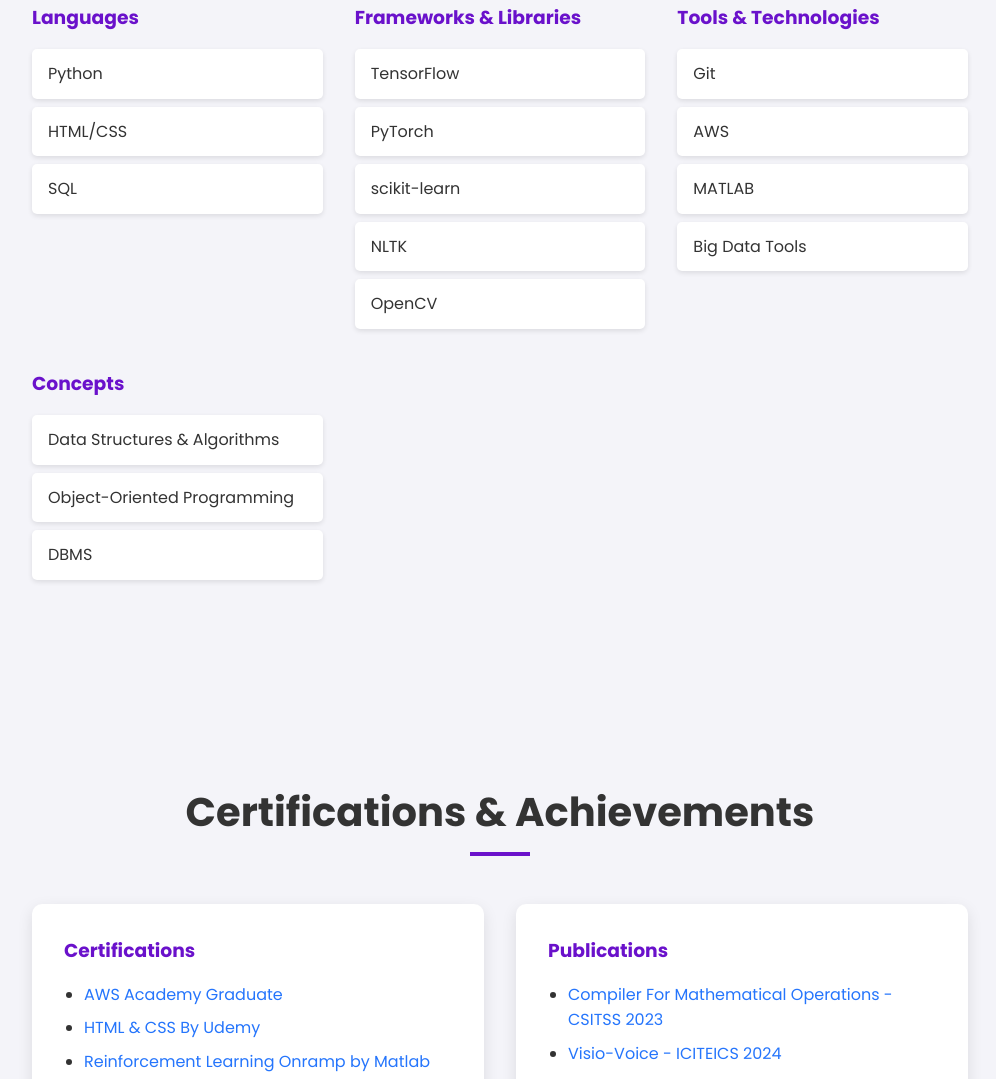
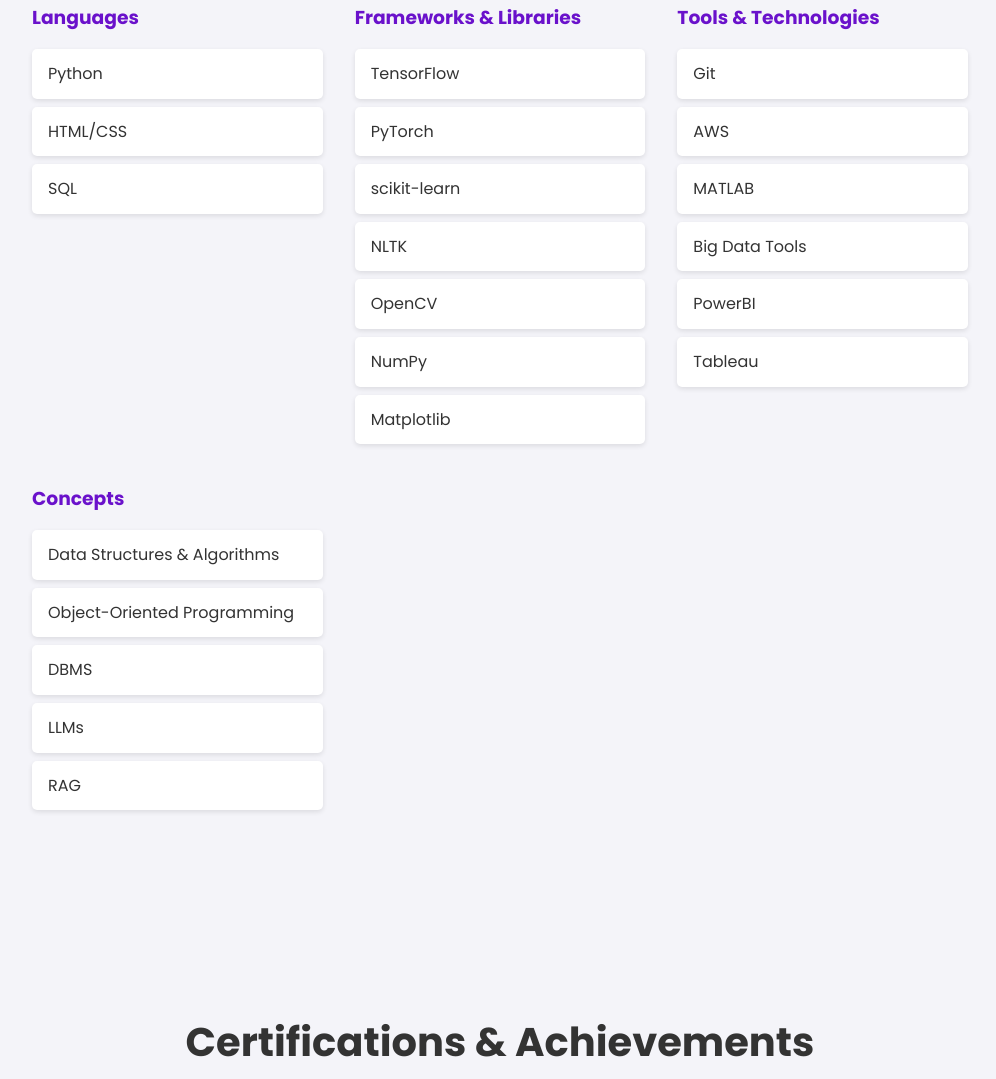
Before and after one commit to guru3697/Portfolio, a plain HTML site: page index.html in a window 1280 px wide. Shown: the part 3085-4164 px from the top of the page, without its empty margins (140-1136 px from the left). Drawn offline with nearby package versions, Linux system fonts and the light colour scheme.

Commit message:
Add NumPy, Matplotlib, LLMs, and RAG to skills list

```diff
--- a/index.html
+++ b/index.html
@@ -140,6 +140,8 @@
                         <li>scikit-learn</li>
                         <li>NLTK</li>
                         <li>OpenCV</li>
+                        <li>NumPy</li>
+                        <li>Matplotlib</li>
                     </ul>
                 </div>
                 <div class="skill-category">
@@ -149,6 +151,8 @@
                         <li>AWS</li>
                         <li>MATLAB</li>
                         <li>Big Data Tools</li>
+                        <li>PowerBI</li>
+                        <li>Tableau</li>
                     </ul>
                 </div>
                  <div class="skill-category">
@@ -157,6 +161,8 @@
                         <li>Data Structures & Algorithms</li>
                         <li>Object-Oriented Programming</li>
                         <li>DBMS</li>
+                        <li>LLMs</li>
+                        <li>RAG</li>
                     </ul>
                 </div>
             </div>
```
